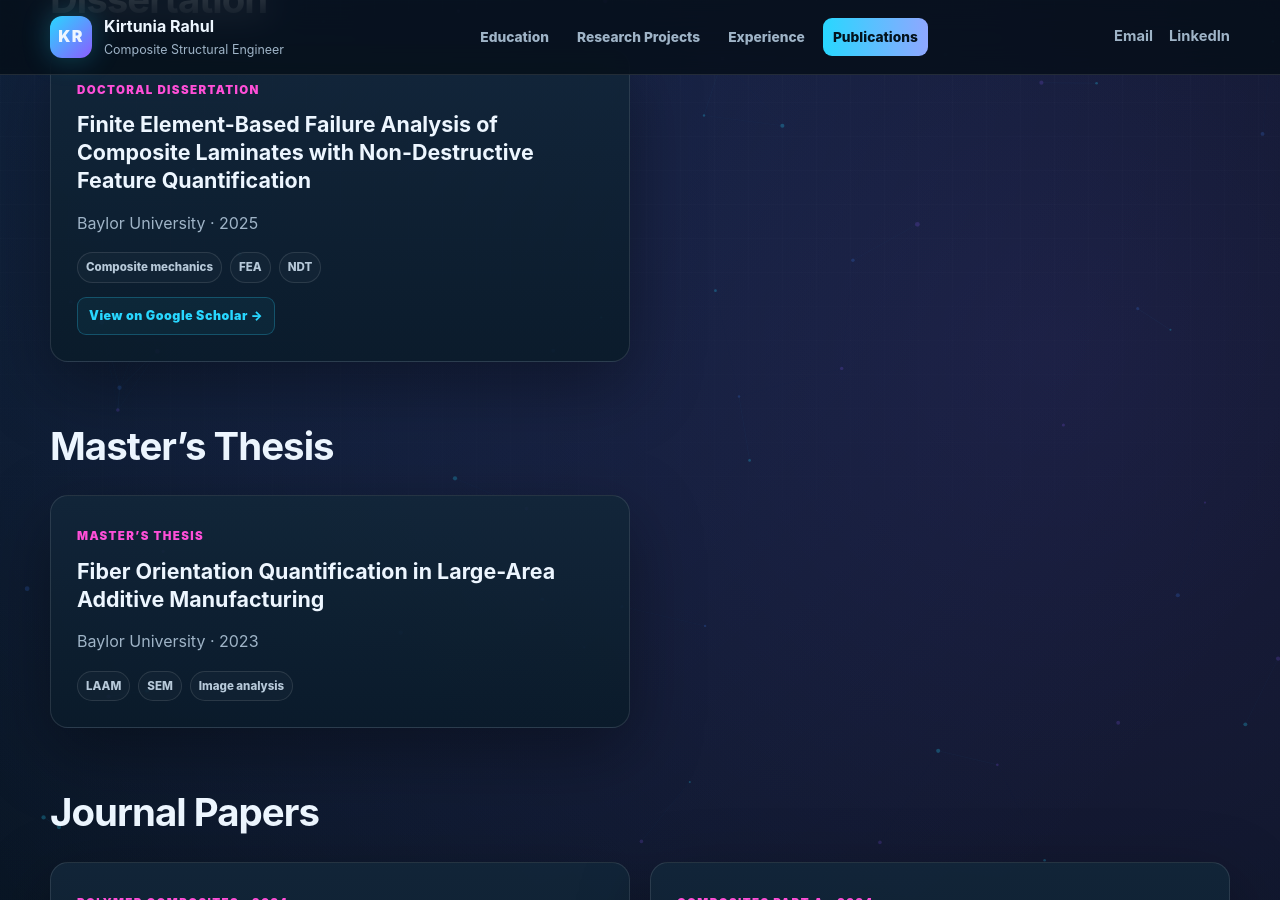
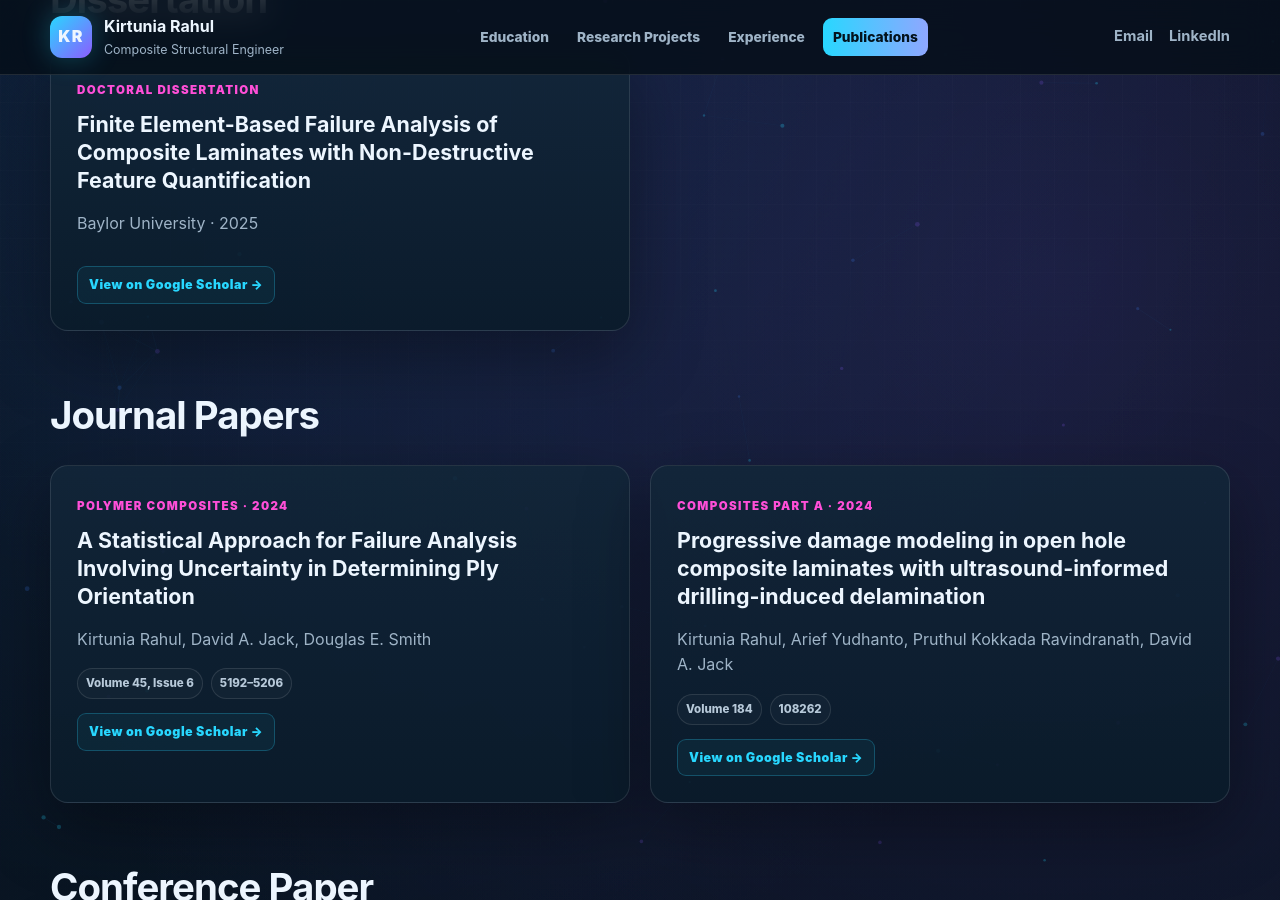
Before and after one commit to kirtuniarahul/kirtuniarahul.github.io, a Jekyll site: the page built from publications.md, in a window 1280 px wide and 900 px high, scrolled down 485 px. Built offline with Jekyll 4.4.1, drawn with Linux system fonts in a browser that asks for light colours.

Commit message:
Remove master's thesis and dissertation keywords

```diff
--- a/publications.md
+++ b/publications.md
@@ -51,28 +51,7 @@ description: "Publications and presentations of Kirtunia Rahul."
           <span class="pub-type">Doctoral Dissertation</span>
           <h3>Finite Element-Based Failure Analysis of Composite Laminates with Non-Destructive Feature Quantification</h3>
           <p>Baylor University · 2025</p>
-          <div class="pub-meta">
-            <span>Composite mechanics</span>
-            <span>FEA</span>
-            <span>NDT</span>
-          </div>
           <a class="scholar-link" href="https://scholar.google.com/scholar?q=Finite%20Element-Based%20Failure%20Analysis%20of%20Composite%20Laminates%20with%20Non-Destructive%20Feature%20Quantification">View on Google Scholar →</a>
-        </article>
-      </div>
-    </section>
-
-    <section class="publication-section">
-      <h2 class="publication-section-title">Master’s Thesis</h2>
-      <div class="publication-grid">
-        <article class="publication-card">
-          <span class="pub-type">Master’s Thesis</span>
-          <h3>Fiber Orientation Quantification in Large-Area Additive Manufacturing</h3>
-          <p>Baylor University · 2023</p>
-          <div class="pub-meta">
-            <span>LAAM</span>
-            <span>SEM</span>
-            <span>Image analysis</span>
-          </div>
         </article>
       </div>
     </section>
```
